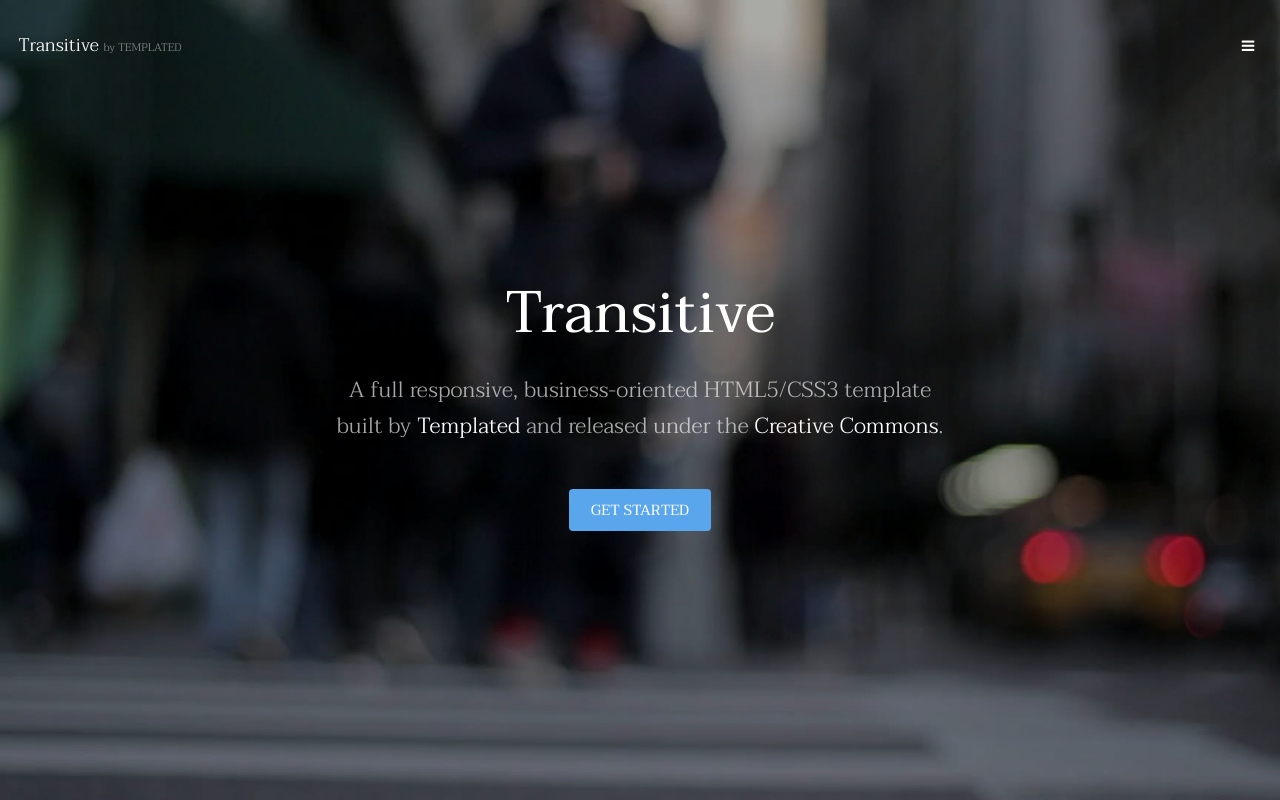
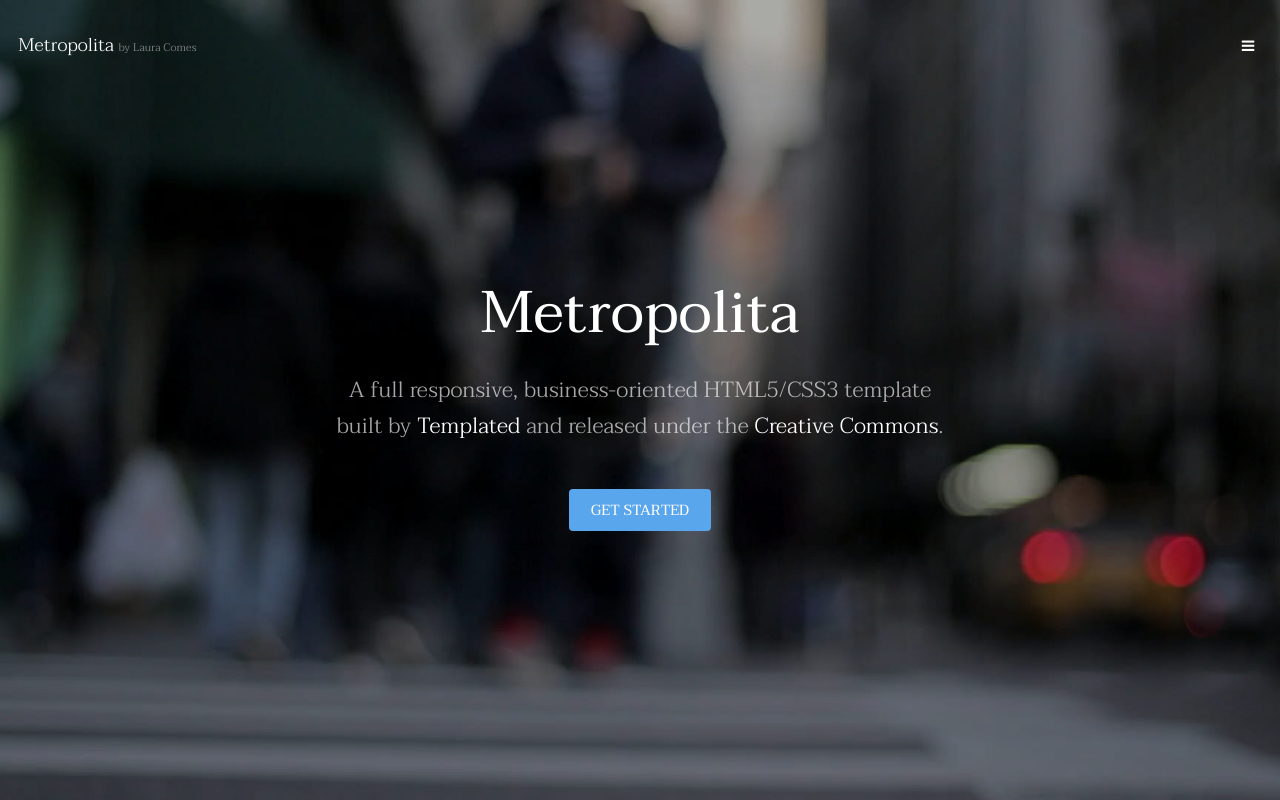
Before and after one commit to LaucommarGVA/04_REP_METROPOLITA, a plain HTML site: page index.html in a window 1280 px wide. Shown: the top 800 px of the page. Drawn offline with Linux system fonts and the light colour scheme.

Commit message:
cambios en la portada por LAURA

```diff
--- a/index.html
+++ b/index.html
@@ -6,7 +6,7 @@
 -->
 <html>
 	<head>
-		<title>Transitive by TEMPLATED</title>
+		<title>Metropolita by Laura Comes</title>
 		<meta charset="utf-8" />
 		<meta name="viewport" content="width=device-width, initial-scale=1" />
 		<link rel="stylesheet" href="assets/css/main.css" />
@@ -15,7 +15,7 @@
 
 		<!-- Header -->
 			<header id="header" class="alt">
-				<div class="logo"><a href="index.html">Transitive <span>by TEMPLATED</span></a></div>
+				<div class="logo"><a href="index.html">Metropolita <span>by Laura Comes</span></a></div>
 				<a href="#menu" class="toggle"><span>Menu</span></a>
 			</header>
 
@@ -36,7 +36,7 @@
 		-->
 			<section id="banner" data-video="images/banner">
 				<div class="inner">
-					<h1>Transitive</h1>
+					<h1>Metropolita</h1>
 					<p>A full responsive, business-oriented HTML5/CSS3 template<br />
 					built by <a href="https://templated.co/">Templated</a> and released under the <a href="https://templated.co/license">Creative Commons</a>.</p>
 					<a href="#one" class="button special scrolly">Get Started</a>
```
